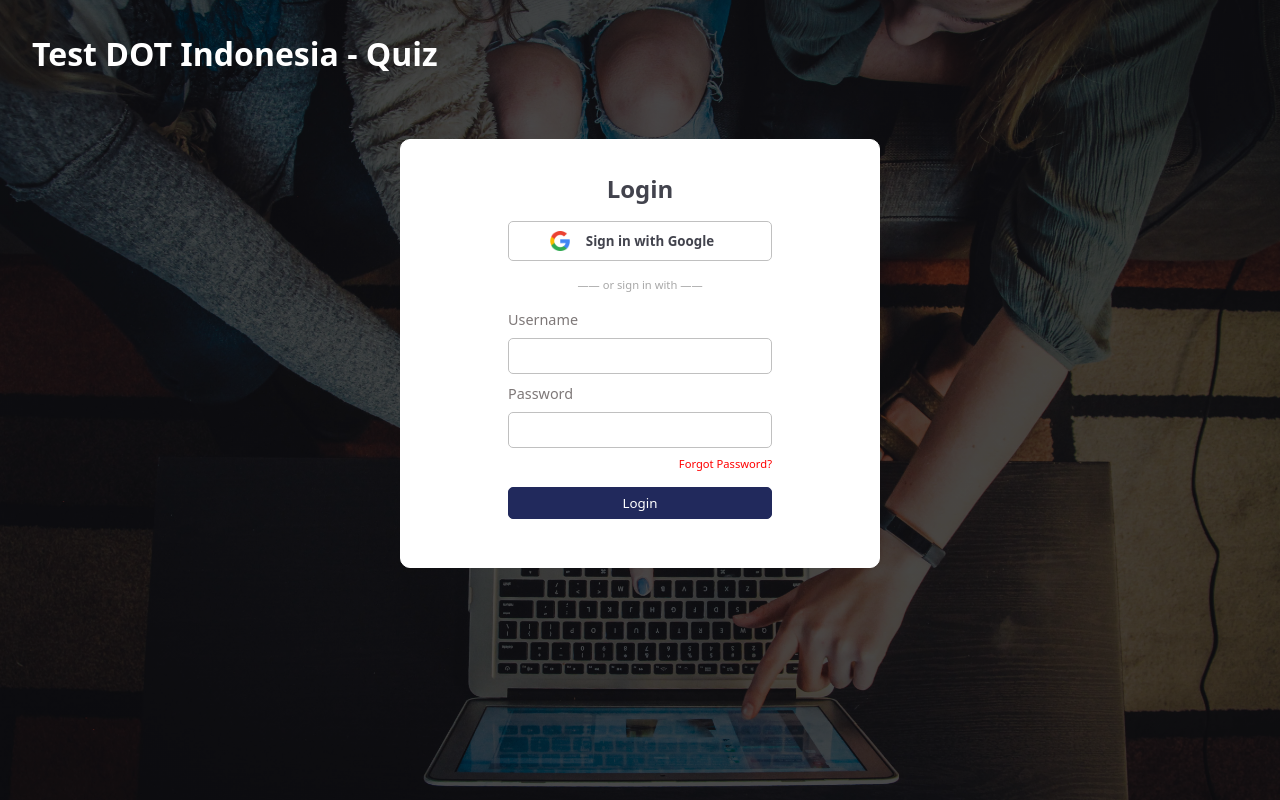
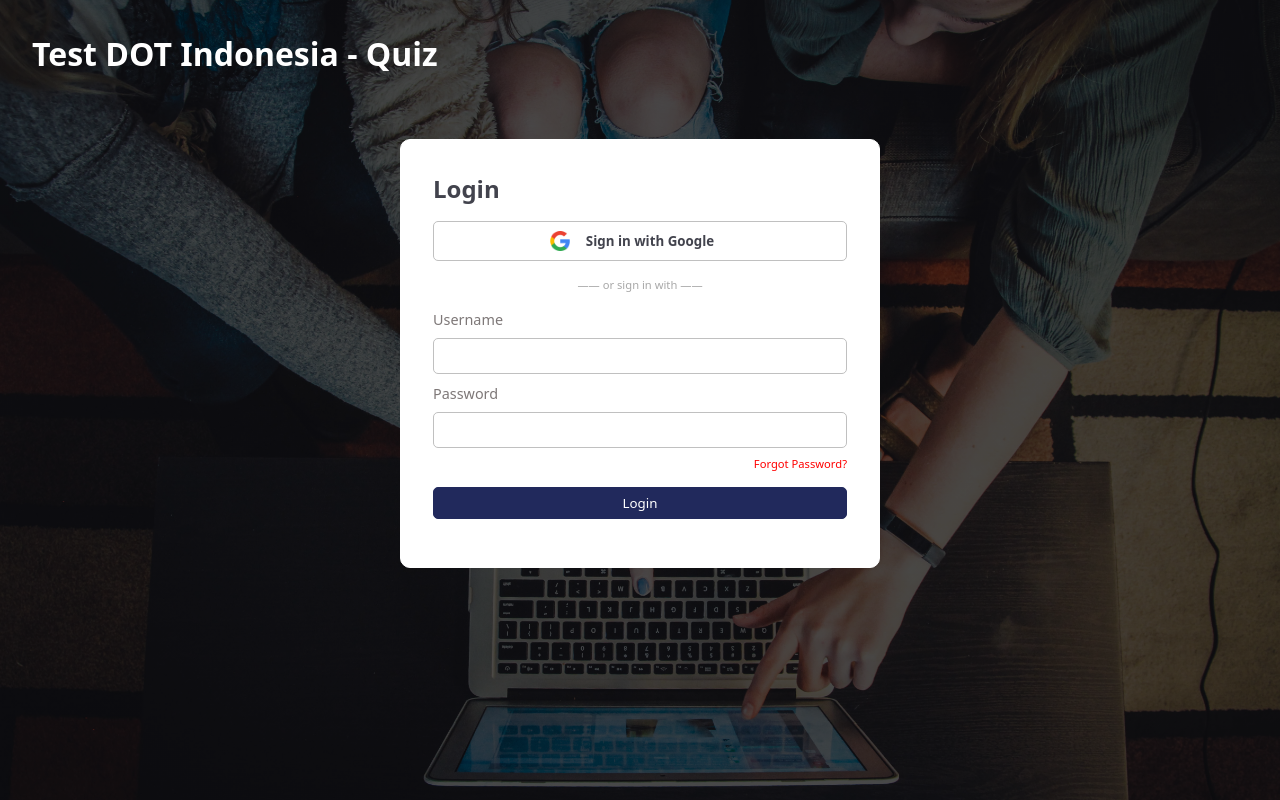
Before and after one commit to vickyadri29/test-quiz, a React (Create React App) app: page / in a window 1280 px wide. Built offline with nearby package versions, Linux system fonts and the light colour scheme.

Commit message:
feat: validate login

```diff
--- a/src/components/Login/Login.jsx
+++ b/src/components/Login/Login.jsx
@@ -1,11 +1,25 @@
 import React, { useEffect } from "react";
 import { Link } from "react-router-dom";
 import "./style.css";
+import { Formik, Form, Field } from "formik";
+import * as yup from "yup";
 
 //Import from images
 import GoogleLogo from "../../img/google-logo.png";
 
+// Validate Login
+const LoginSchema = yup.object().shape({
+  username: yup.string().required("Please enter your username"),
+  password: yup.string()
+  .required('Please Enter your password')
+  .matches(
+    /^.*(?=.{8,})((?=.*[!@#$%^&*()\-_=+{};:,<.>]){1})(?=.*\d)((?=.*[a-z]){1})((?=.*[A-Z]){1}).*$/,
+    "Must Contain 8 Characters, One Uppercase, One Lowercase, One Number and One Special Case Character")
+});
+
 const LoginComponents = () => {
+  // const navigate = useNavigate();
+
   useEffect(() => {
     document.title = "Test - Login page";
   }, []);
@@ -16,8 +30,18 @@ const LoginComponents = () => {
         <h1>Test DOT Indonesia - Quiz</h1>
         <div className="login-content">
           <h2>Login</h2>
-
-          <form>
+          <Formik
+            initialValues={{
+              username: "",
+              password: "",
+            }}
+            validationSchema={LoginSchema}
+            onSubmit={(values) => {
+              console.log(values);
+            }}
+          >
+            {({ errors, touched }) => (
+              <Form>
                 <Link to={"/quiz"}>
                   <button type="submit" className="btn-google">
                     <img src={GoogleLogo} alt="Google-logo" width="20" />
@@ -30,12 +54,18 @@ const LoginComponents = () => {
                 <div className="form-login">
                   <label htmlFor="username">Username</label>
                   <br />
-              <input type="text" name="username" id="username" />
+                  <Field name="username" />
+                  {errors.username && touched.username ? (
+                    <div>{errors.username}</div>
+                  ) : null}
                 </div>
                 <div className="form-login">
                   <label htmlFor="password">Password</label>
                   <br />
-              <input type="text" name="password" id="password" />
+                  <Field name="password" type="password" />
+                  {errors.password && touched.password ? (
+                    <div>{errors.password}</div>
+                  ) : null}
                 </div>
                 <div className="forgot-pass">
                   <span>Forgot Password?</span>
@@ -45,7 +75,9 @@ const LoginComponents = () => {
                     Login
                   </button>
                 </Link>
-          </form>
+              </Form>
+            )}
+          </Formik>
         </div>
       </div>
     </div>
--- a/src/components/Login/style.css
+++ b/src/components/Login/style.css
@@ -25,9 +25,9 @@
   width: 100%;
   padding: 2rem;
   margin: 2rem auto;
-  display: flex;
+  /* display: flex;
   align-items: center;
-  flex-direction: column;
+  flex-direction: column; */
   border: 1px solid #ffffff;
   border-radius: 10px;
 }
@@ -81,7 +81,8 @@ form a {
 }
 
 .form-login input {
-  padding: 0.5rem 2rem;
+  width: 100%;
+  padding: 0.5rem 1rem;
   margin: 0.5rem 0;
   border: 1px solid #c0c0c0;
   border-radius: 5px;
```
Also changed, not shown: 1 other file (tests, documents, lock files or other folders). Lines whose indentation alone changed are shown as unchanged.
